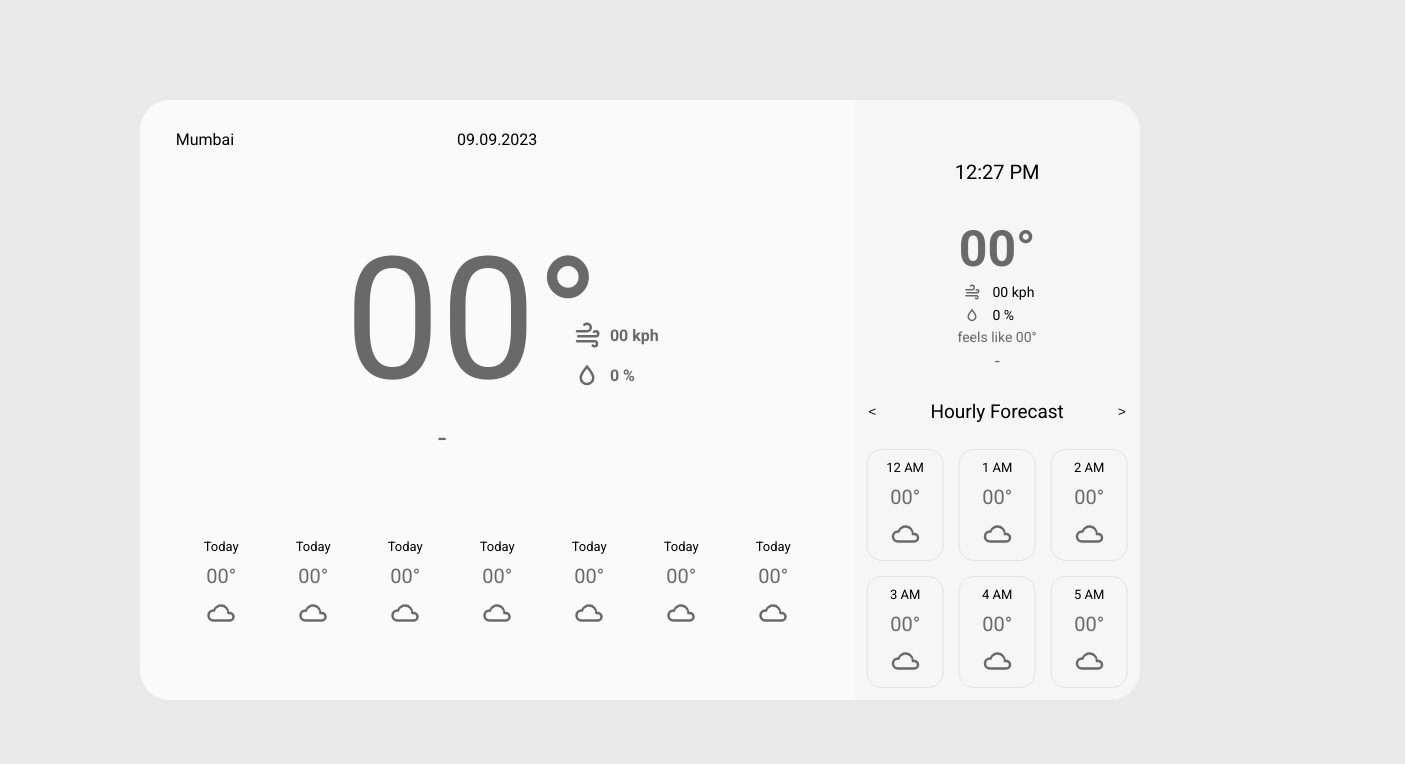
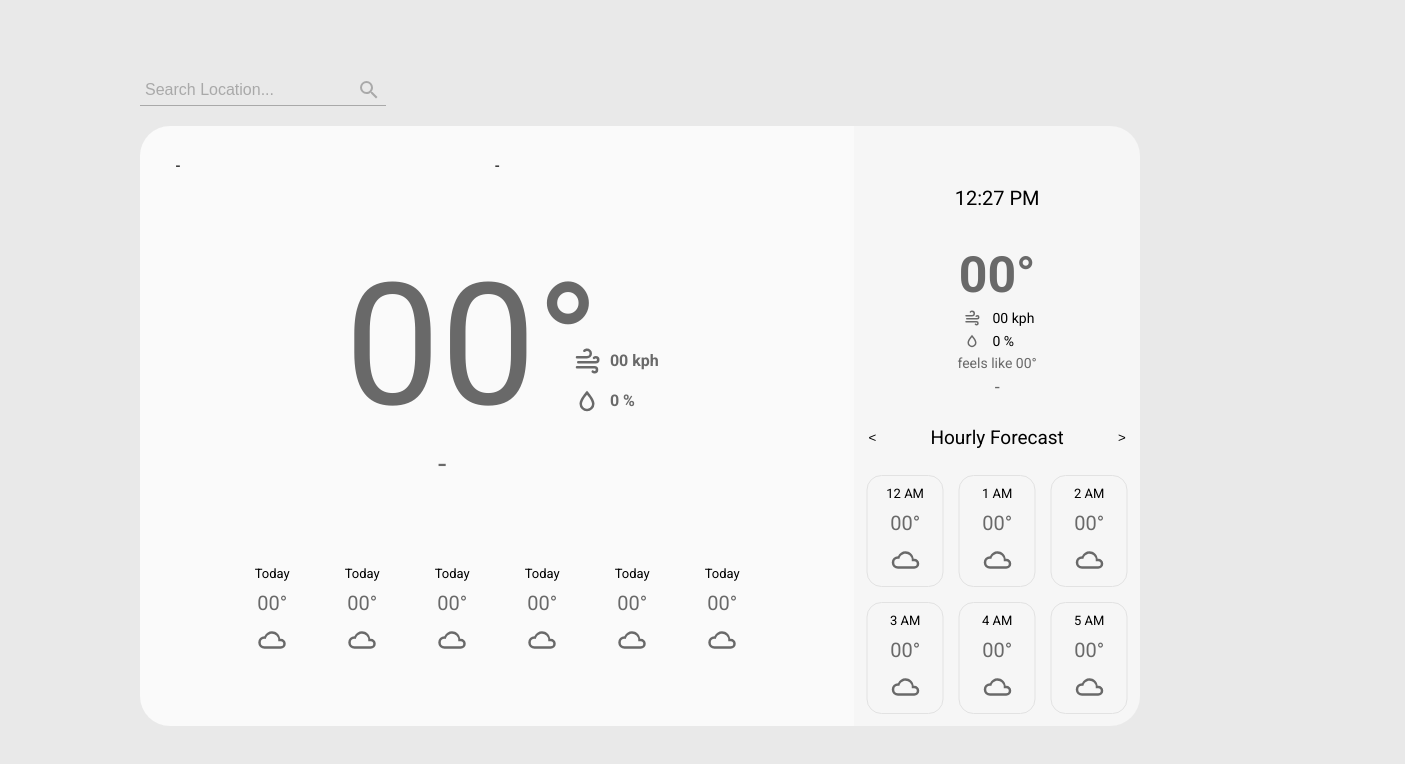
Before and after one commit to zishan29/Weather-App, a plain HTML site: page index.html in a window 1280 px wide. Shown: the whole page, 1405 px wide, since content can reach past the window. Drawn offline with Linux system fonts and the light colour scheme; no server answers.

Commit message:
Add location search

```diff
--- a/index.html
+++ b/index.html
@@ -14,10 +14,19 @@
   </head>
   <body>
     <div id="main-container">
+      <div>
+        <input
+          type="text"
+          id="location-input"
+          placeholder="Search Location..."
+        />
+        <img src="./icons/magnify.svg" id="search" />
+      </div>
+      <div class="error-msg">Location not found.</div>
       <div id="container">
         <div id="left">
-          <div id="city">Mumbai</div>
-          <div id="date">09.09.2023</div>
+          <div id="city">-</div>
+          <div id="date">-</div>
           <div id="weather">
             <div id="temperature">00&deg</div>
             <div id="content">
@@ -61,11 +70,6 @@
             <div id="box6" class="box">
               <div id="day6" class="day">Today</div>
               <div id="temp6" class="temp">00&deg</div>
-              <img src="./icons/weather-cloudy.svg" alt="" class="condition" />
-            </div>
-            <div id="box7" class="box">
-              <div id="day7" class="day">Today</div>
-              <div id="temp7" class="temp">00&deg</div>
               <img src="./icons/weather-cloudy.svg" alt="" class="condition" />
             </div>
           </div>
--- a/styles.css
+++ b/styles.css
@@ -5,6 +5,7 @@
 
 :root {
   font-family: 'Roboto', sans-serif;
+  cursor: default;
 }
 
 img {
@@ -21,8 +22,10 @@ body {
 #main-container {
   display: grid;
   justify-content: center;
-  align-items: center;
+  align-content: center;
   height: 100vh;
+  grid-template-rows: max-content max-content;
+  gap: 20px;
 }
 
 #container {
@@ -129,13 +132,9 @@ body {
   height: 90px;
   justify-items: center;
   align-items: center;
-  border: 1px solid transparent;
   grid-auto-rows: max-content;
   gap: 10px;
-}
-
-.box:hover {
-  border: 1px solid #e2e2e2;
+  cursor: pointer;
 }
 
 .temp,
@@ -255,3 +254,50 @@ body {
   grid-auto-rows: max-content;
   gap: 10px;
 }
+
+#main-container > div:nth-child(1) {
+  display: flex;
+  align-items: center;
+  justify-self: flex-start;
+  gap: 5px;
+  border-bottom: 1px solid #a9a9a9;
+  padding-right: 5px;
+  grid-row: 1 / 2;
+  grid-column: 1 / 2;
+}
+
+#location-input {
+  height: 30px;
+  background-color: transparent;
+  border: none;
+  font-size: 16px;
+  padding-left: 5px;
+}
+
+#location-input:focus {
+  outline: none;
+}
+
+#search {
+  cursor: pointer;
+  height: 24px;
+  width: auto;
+}
+
+#location-input::placeholder {
+  color: #a9a9a9;
+}
+
+.error-msg {
+  grid-row: 1 / 2;
+  grid-column: 1 / 2;
+  position: relative;
+  left: 265px;
+  align-self: center;
+  color: #696969;
+  visibility: hidden;
+}
+
+.visible {
+  visibility: visible;
+}
```
Also changed, not shown: icons/magnify.svg (added).
